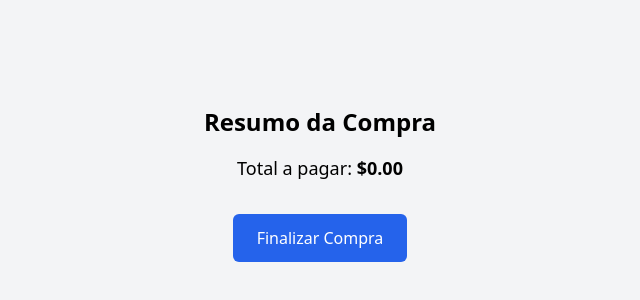
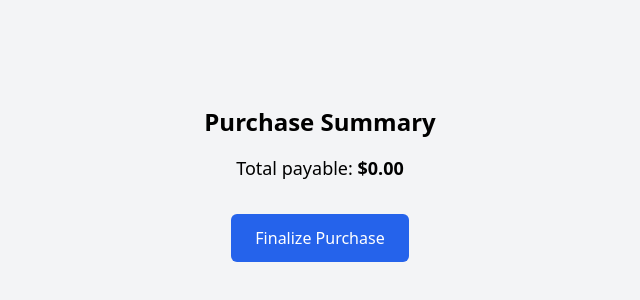
Before and after one commit to edu4rdolinux/Biznesi, a Next.js app: page /finish in a window 1280 px wide. Shown: the part 216-516 px from the top of the page, without its empty margins (320-960 px from the left). Built offline with nearby package versions, Linux system fonts and the light colour scheme.

Commit message:
Redirect to /

```diff
--- a/app/components/FinishPage.tsx
+++ b/app/components/FinishPage.tsx
@@ -1,27 +1,29 @@
 "use client";
 import React from 'react';
 import { useTotalPrice } from '../components/TotalPriceContext';
+import Link from 'next/link';
 
 const FinishPage: React.FC = () => {
   const { totalPrice, resetTotal } = useTotalPrice();
 
   const handleFinish = () => {
-    alert(`Compra finalizada com sucesso! Total pago: $${totalPrice.toFixed(2)}`);
+    resetTotal();
 
-    resetTotal();
+
   };
 
   return (
     <div className="flex flex-col items-center justify-center h-screen bg-gray-100">
-      <h1 className="text-2xl font-bold mb-4">Resumo da Compra</h1>
-      <p className="text-lg mb-8">Total a pagar: <span className="font-semibold">${totalPrice.toFixed(2)}</span></p>
+      <h1 className="text-2xl font-bold mb-4">Purchase Summary</h1>
+      <p className="text-lg mb-8">Total payable: <span className="font-semibold">${totalPrice.toFixed(2)}</span></p>
 
+      <Link href="/">
       <button
         onClick={handleFinish}
-        className="px-6 py-3 bg-blue-600 text-white rounded-md hover:bg-blue-700 transition duration-300"
-      >
-        Finalizar Compra
+        className="px-6 py-3 bg-blue-600 text-white rounded-md hover:bg-blue-700 transition duration-300">
+        Finalize Purchase
       </button>
+      </Link>
     </div>
   );
 };
```
